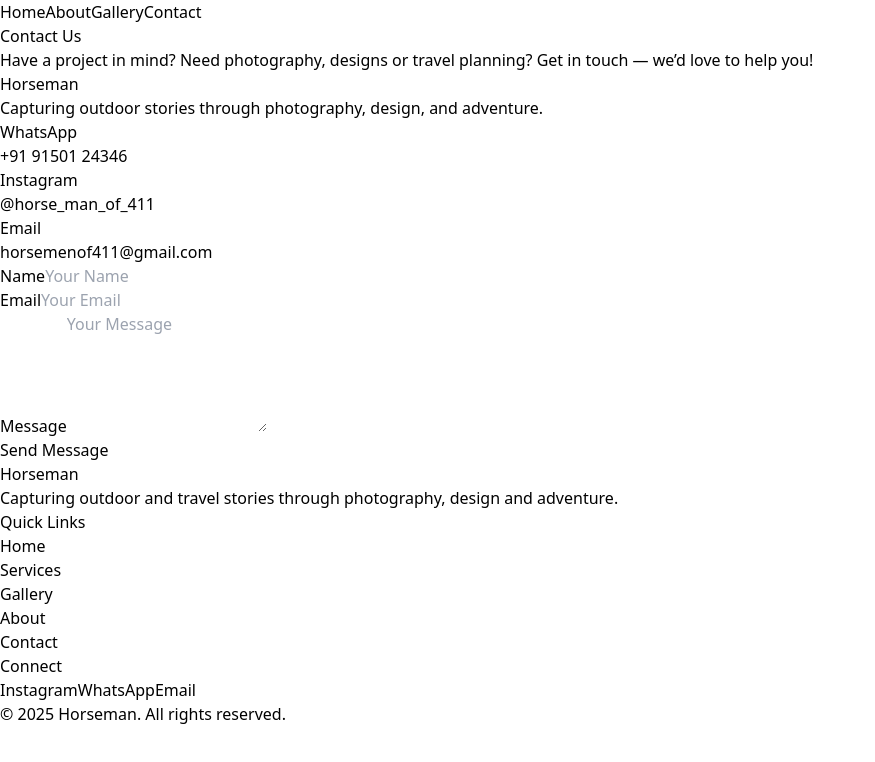
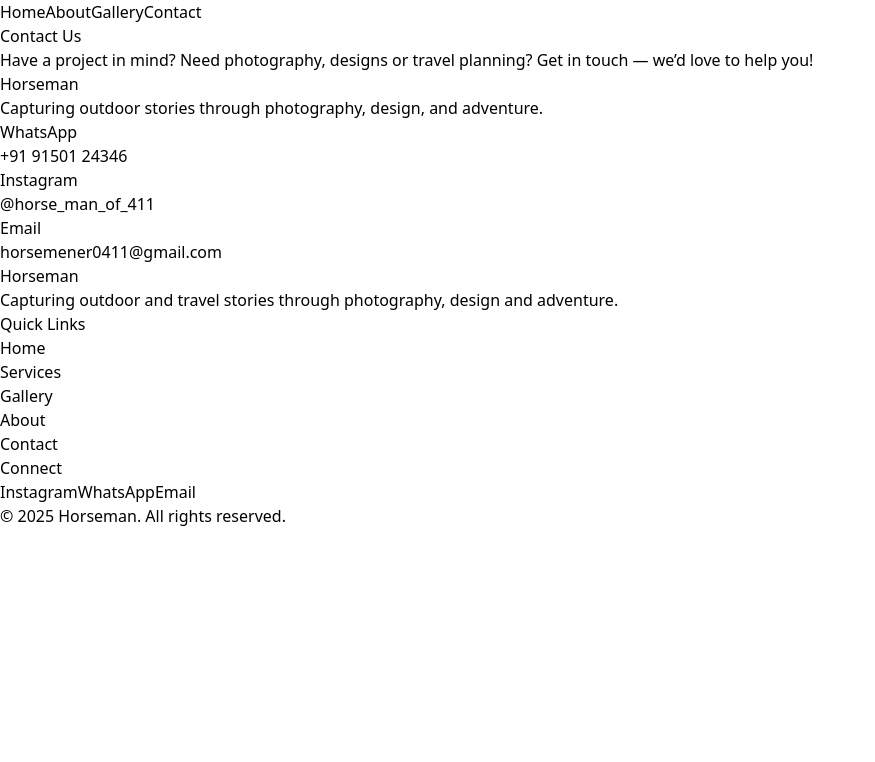
Before and after one commit to horsemenof411-sys/my-website, a React (Vite) app: page /contact in a window 1280 px wide. Shown: the top 762 px of the page, without its empty margins (0-875 px from the left). Built offline with nearby package versions, Linux system fonts and the light colour scheme.

Commit message:
Removed contact form from Contact page

```diff
--- a/src/pages/Contact.jsx
+++ b/src/pages/Contact.jsx
@@ -1,152 +1,45 @@
-import { useState } from "react";
+import React from "react";
 
 export default function Contact() {
-  const [name, setName] = useState("");
-  const [email, setEmail] = useState("");
-  const [message, setMessage] = useState("");
-  const [status, setStatus] = useState("");
+  return (
+    <div className="min-h-screen p-6 pt-20 flex flex-col items-center">
+      <h1 className="text-4xl font-bold text-green-600 mb-4">Contact Us</h1>
 
-  const handleSubmit = async (e) => {
-    e.preventDefault();
-    setStatus("Sending...");
-
-    try {
-      const response = await fetch("/api/send-email", {
-        method: "POST",
-        headers: {
-          "Content-Type": "application/json",
-        },
-        body: JSON.stringify({ name, email, message }),
-      });
-
-      const data = await response.json();
-
-      if (data.success) {
-        setStatus("Message sent successfully!");
-        setName("");
-        setEmail("");
-        setMessage("");
-      } else {
-        setStatus("Failed to send message.");
-      }
-    } catch (error) {
-      setStatus("Something went wrong!");
-    }
-  };
-
-  return (
-    <div className="max-w-6xl mx-auto px-6 py-16 text-gray-800">
-      {/* Title */}
-      <h1 className="text-4xl font-bold text-center mb-10 text-green-600">
-        Contact Us
-      </h1>
-
-      {/* Intro */}
-      <p className="text-center text-lg text-gray-600 mb-12">
+      <p className="text-gray-600 text-center max-w-2xl mb-12">
         Have a project in mind? Need photography, designs or travel planning?
         Get in touch — we’d love to help you!
       </p>
 
-      {/* Main Grid */}
-      <div className="grid grid-cols-1 md:grid-cols-2 gap-12">
-        {/* Contact Details */}
-        <div className="space-y-6">
-          <div>
-            <h2 className="text-2xl font-semibold text-green-600 mb-2">Horseman</h2>
-            <p className="text-gray-700">
-              Capturing outdoor stories through photography, design, and adventure.
-            </p>
+      <div className="flex flex-col md:flex-row gap-16 items-start justify-center w-full max-w-6xl">
+
+        {/* LEFT SECTION – YOUR DETAILS */}
+        <div className="w-full md:w-1/2">
+          <h2 className="text-2xl font-semibold text-green-600 mb-2">
+            Horseman
+          </h2>
+
+          <p className="text-gray-700 mb-6">
+            Capturing outdoor stories through photography, design, and adventure.
+          </p>
+
+          <div className="mb-6">
+            <h3 className="font-semibold text-gray-800">WhatsApp</h3>
+            <p className="text-green-600">+91 91501 24346</p>
           </div>
 
-          <div>
-            <h3 className="text-xl font-semibold mb-1">WhatsApp</h3>
-            <a
-              href="https://wa.me/919150124346"
-              target="_blank"
-              className="text-green-600 hover:underline"
-            >
-              +91 91501 24346
-            </a>
+          <div className="mb-6">
+            <h3 className="font-semibold text-gray-800">Instagram</h3>
+            <p className="text-green-600">@horse_man_of_411</p>
           </div>
 
-          <div>
-            <h3 className="text-xl font-semibold mb-1">Instagram</h3>
-            <a
-              href="https://instagram.com/horse_man_of_411"
-              target="_blank"
-              className="text-green-600 hover:underline"
-            >
-              @horse_man_of_411
-            </a>
-          </div>
-
-          <div>
-            <h3 className="text-xl font-semibold mb-1">Email</h3>
-            <a
-              href="mailto:horsemenof411@gmail.com"
-              className="text-green-600 hover:underline"
-            >
-              horsemenof411@gmail.com
-            </a>
+          <div className="mb-6">
+            <h3 className="font-semibold text-gray-800">Email</h3>
+            <p className="text-green-600">horsemener0411@gmail.com</p>
           </div>
         </div>
 
-        {/* Contact Form */}
-        <div>
-          <form
-            className="space-y-6 bg-white p-8 shadow-lg rounded-xl"
-            onSubmit={handleSubmit}
-          >
-            <div>
-              <label className="block mb-1 font-semibold">Name</label>
-              <input
-                type="text"
-                value={name}
-                onChange={(e) => setName(e.target.value)}
-                className="w-full border border-gray-300 rounded-lg px-4 py-2 focus:ring-2 focus:ring-green-500"
-                placeholder="Your Name"
-                required
-              />
-            </div>
-
-            <div>
-              <label className="block mb-1 font-semibold">Email</label>
-              <input
-                type="email"
-                value={email}
-                onChange={(e) => setEmail(e.target.value)}
-                className="w-full border border-gray-300 rounded-lg px-4 py-2 focus:ring-2 focus:ring-green-500"
-                placeholder="Your Email"
-                required
-              />
-            </div>
-
-            <div>
-              <label className="block mb-1 font-semibold">Message</label>
-              <textarea
-                rows="5"
-                value={message}
-                onChange={(e) => setMessage(e.target.value)}
-                className="w-full border border-gray-300 rounded-lg px-4 py-2 resize-none focus:ring-2 focus:ring-green-500"
-                placeholder="Your Message"
-                required
-              ></textarea>
-            </div>
-
-            <button
-              type="submit"
-              className="w-full bg-green-600 text-white py-3 rounded-lg font-semibold hover:bg-green-700 transition"
-            >
-              Send Message
-            </button>
-
-            {status && (
-              <p className="text-center text-green-600 font-semibold mt-2">
-                {status}
-              </p>
-            )}
-          </form>
-        </div>
+        {/* EMPTY RIGHT SECTION (FORM REMOVED) */}
+        <div className="hidden md:block w-1/2"></div>
       </div>
     </div>
   );
```
Also changed, not shown: api/send-email.js (deleted, +0 -39 lines).
